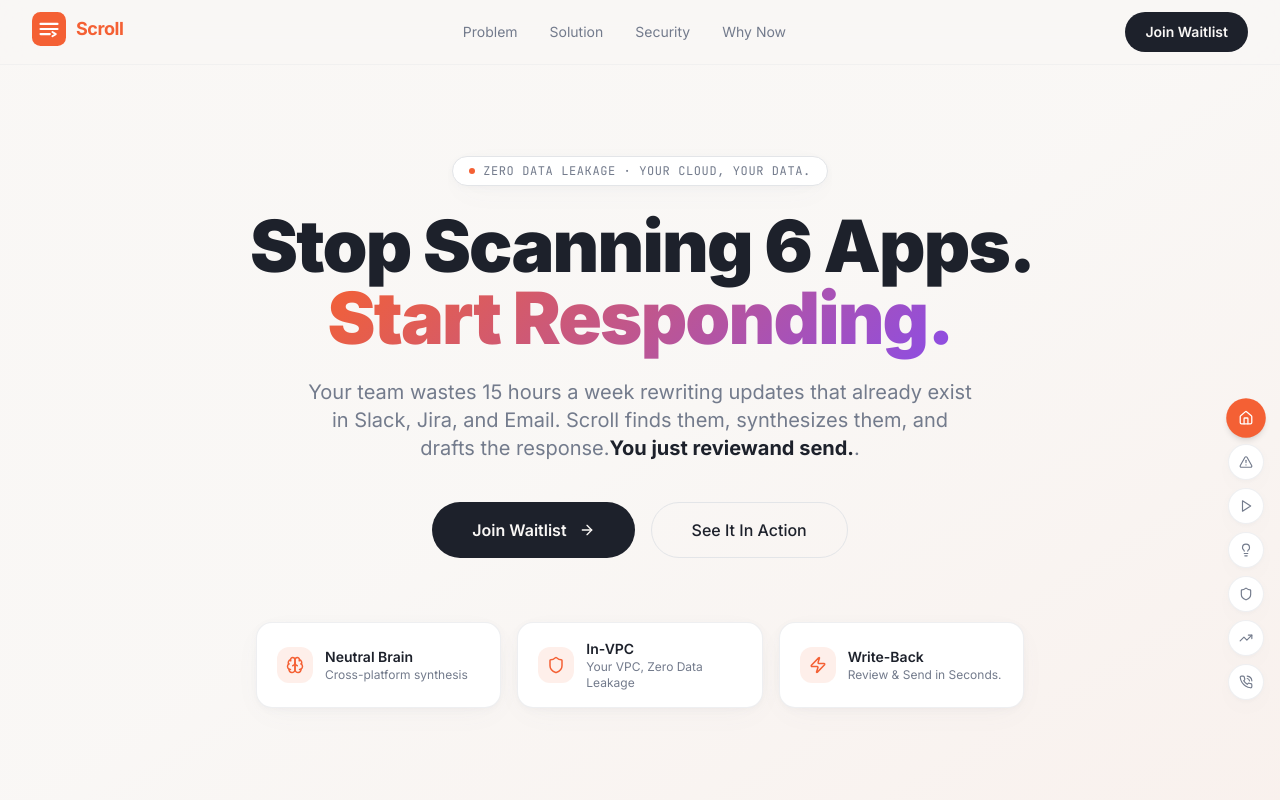
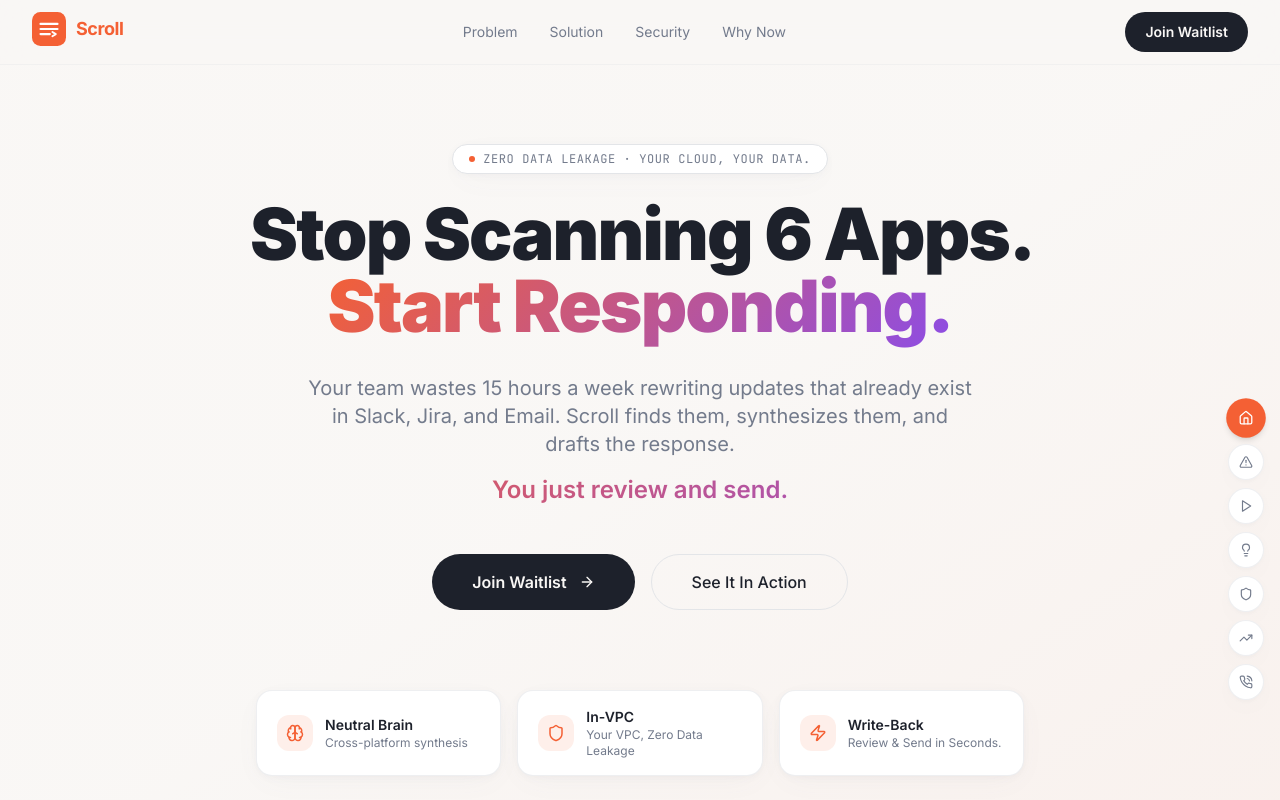
Before and after one commit to ekai-intelligence/ek1-landing, a React (Vite) app: page / in a window 1280 px wide. Shown: the top 800 px of the page. Built offline with nearby package versions, Linux system fonts and the light colour scheme; the HTML template or start-up script is replaced by a standard one.

Commit message:
style: accent line break + breathing room in hero
- 'You just review and send.' on its own line with gradient accent
- mb-8 on h1, mb-4 on first p, mb-12 before CTAs, mb-20 before chips

Co-Authored-By: Claude Sonnet 4.6 <noreply@anthropic.com>

```diff
--- a/src/components/HeroSection.tsx
+++ b/src/components/HeroSection.tsx
@@ -27,7 +27,7 @@ const HeroSection = () => {
           initial={{ opacity: 0, y: 20 }}
           animate={{ opacity: 1, y: 0 }}
           transition={{ duration: 0.6, delay: 0.1 }}
-          className="text-4xl sm:text-5xl md:text-7xl font-black tracking-tight leading-[1.05] mb-6 text-foreground"
+          className="text-4xl sm:text-5xl md:text-7xl font-black tracking-tight leading-[1.05] mb-8 text-foreground"
         >
           Stop Scanning 6 Apps.{" "}
           <span className="text-gradient">Start Responding.</span>
@@ -37,18 +37,25 @@ const HeroSection = () => {
           initial={{ opacity: 0, y: 20 }}
           animate={{ opacity: 1, y: 0 }}
           transition={{ duration: 0.6, delay: 0.2 }}
-          className="text-lg md:text-xl text-muted-foreground max-w-2xl mx-auto mb-10 leading-relaxed"
+          className="text-lg md:text-xl text-muted-foreground max-w-2xl mx-auto mb-4 leading-relaxed"
         >
           Your team wastes 15 hours a week rewriting updates that already exist in Slack, Jira, and Email. Scroll finds them, synthesizes them, and drafts the response.
-          <strong className="text-foreground">You just review</strong>
-          <strong className="text-foreground">and send.</strong>.
+        </motion.p>
+
+        <motion.p
+          initial={{ opacity: 0, y: 20 }}
+          animate={{ opacity: 1, y: 0 }}
+          transition={{ duration: 0.6, delay: 0.28 }}
+          className="text-xl md:text-2xl font-semibold mb-12 text-gradient"
+        >
+          You just review and send.
         </motion.p>
 
         <motion.div
           initial={{ opacity: 0, y: 20 }}
           animate={{ opacity: 1, y: 0 }}
           transition={{ duration: 0.6, delay: 0.3 }}
-          className="flex flex-col sm:flex-row items-center justify-center gap-4 mb-16"
+          className="flex flex-col sm:flex-row items-center justify-center gap-4 mb-20"
         >
           <Button variant="hero" size="xl" onClick={openWaitlist}>
             Join Waitlist
```
